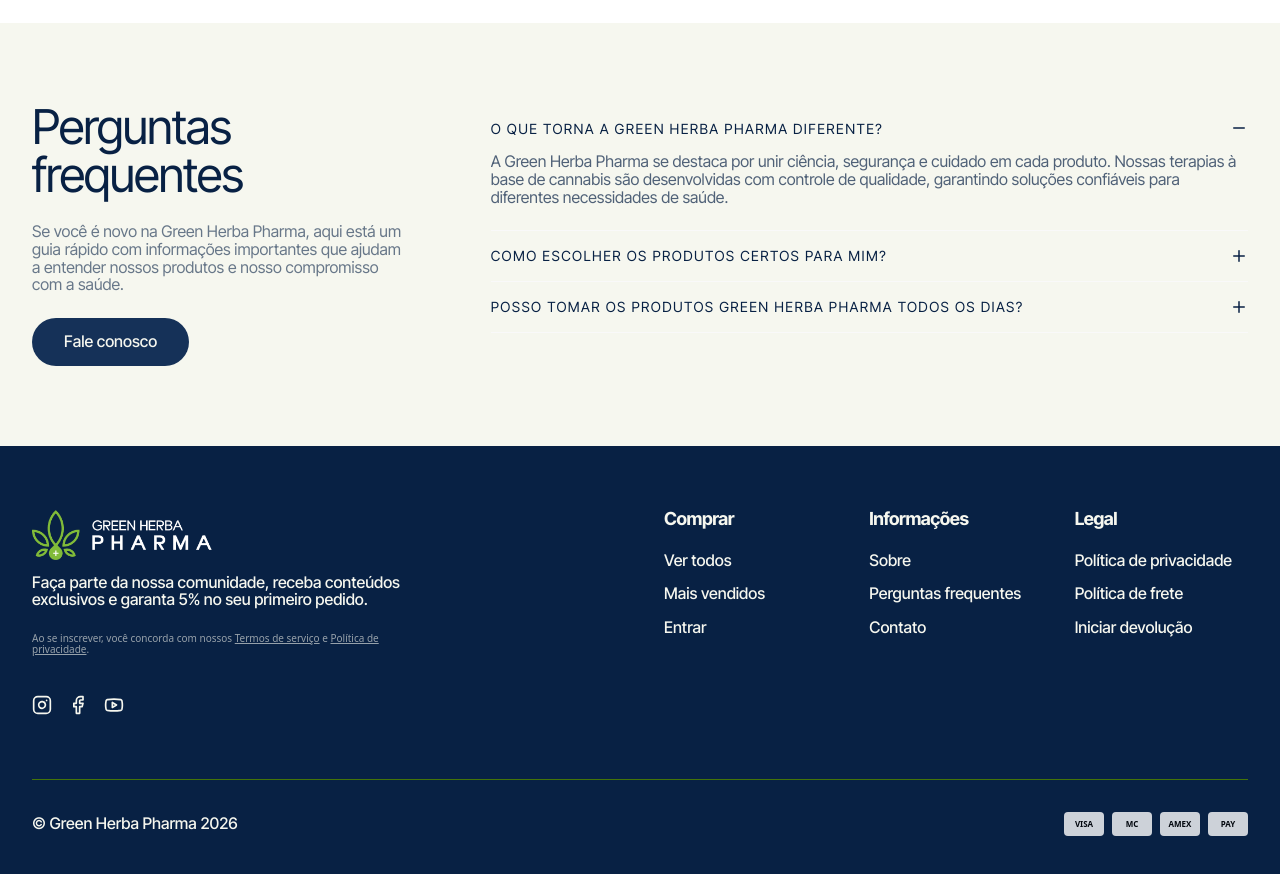
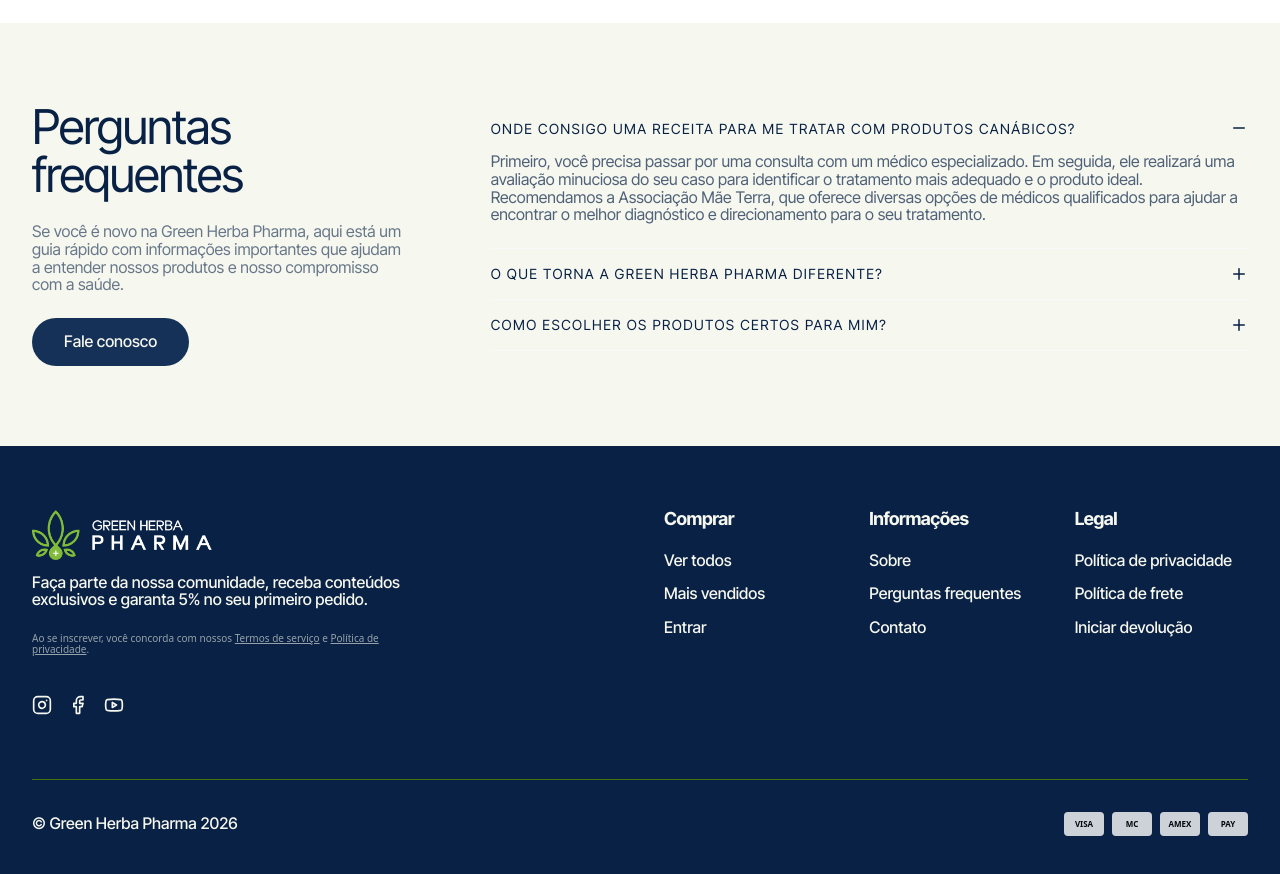
Before and after one commit to Rorattech/green-herba-front, a Next.js app: page /about in a window 1280 px wide. Shown: the part 1580-2454 px from the top of the page. Built offline with nearby package versions, Linux system fonts and the light colour scheme; a web font is replaced by a local one.

Commit message:
ajustes finais

```diff
--- a/src/app/about/page.tsx
+++ b/src/app/about/page.tsx
@@ -121,14 +121,14 @@
                         </Link>
                     </div>
                     <div className="w-full md:w-2/3">
-                        <TextAccordion title="O que torna a Green Herba Pharma diferente?" defaultOpen>
+                        <TextAccordion title="Onde consigo uma receita para me tratar com produtos canábicos?" defaultOpen>
+                            Primeiro, você precisa passar por uma consulta com um médico especializado. Em seguida, ele realizará uma avaliação minuciosa do seu caso para identificar o tratamento mais adequado e o produto ideal. Recomendamos a Associação Mãe Terra, que oferece diversas opções de médicos qualificados para ajudar a encontrar o melhor diagnóstico e direcionamento para o seu tratamento.
+                        </TextAccordion>
+                        <TextAccordion title="O que torna a Green Herba Pharma diferente?">
                             A Green Herba Pharma se destaca por unir ciência, segurança e cuidado em cada produto. Nossas terapias à base de cannabis são desenvolvidas com controle de qualidade, garantindo soluções confiáveis para diferentes necessidades de saúde.
                         </TextAccordion>
                         <TextAccordion title="Como escolher os produtos certos para mim?">
                             Escolher o produto certo começa com compreender suas necessidades e objetivos de cuidado.
-                        </TextAccordion>
-                        <TextAccordion title="Posso tomar os produtos Green Herba Pharma todos os dias?">
-                            Sempre consulte médicos especializados, que podem avaliar suas necessidades individuais e indicar a melhor.
                         </TextAccordion>
                     </div>
                 </div>
--- a/src/constants/contact.ts
+++ b/src/constants/contact.ts
@@ -1,6 +1,6 @@
 /** E-mail de atendimento (substitua via NEXT_PUBLIC_SUPPORT_EMAIL no .env). */
 export const SUPPORT_EMAIL =
-  process.env.NEXT_PUBLIC_SUPPORT_EMAIL ?? "contato@greenherbapharma.com.br";
+  process.env.NEXT_PUBLIC_SUPPORT_EMAIL ?? "contato@green-herba-pharma.com.br";
 
 export function mailtoReturnsHref(): string {
   const subject = encodeURIComponent("Solicitação de devolução — Green Herba Pharma");
```
